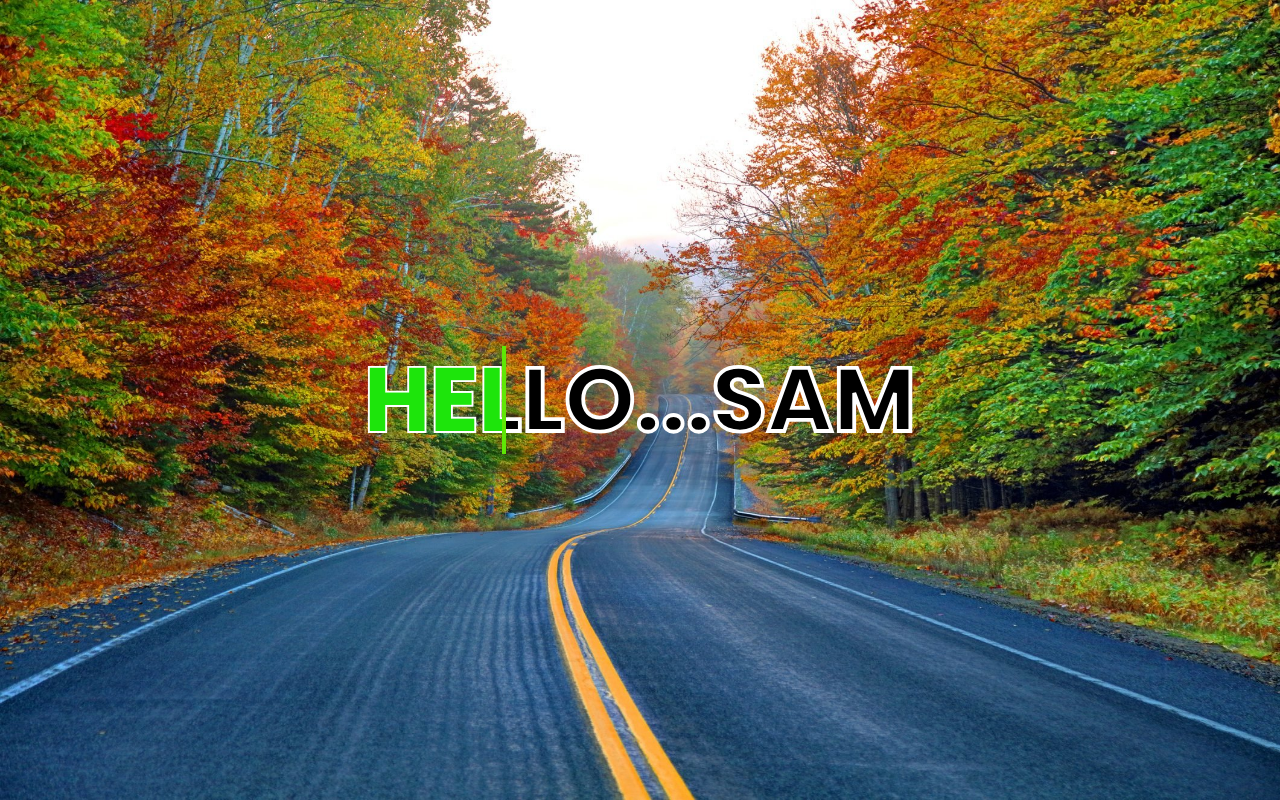
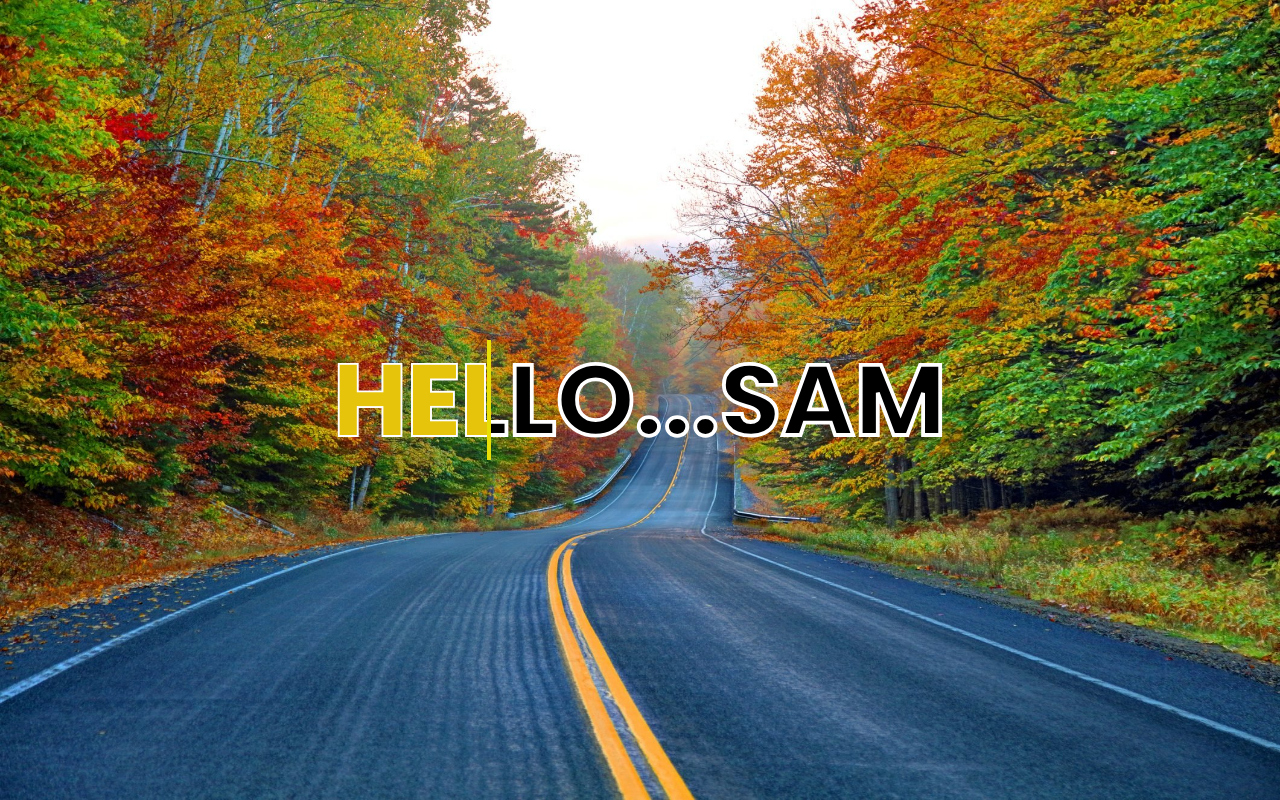
Before and after one commit to samzafar26/Shawod.text, a plain HTML site: page animation3/index.html in a window 1280 px wide. Drawn offline with Linux system fonts and the light colour scheme.

Commit message:
change color and font

```diff
--- a/animation3/style.css
+++ b/animation3/style.css
@@ -16,7 +16,7 @@ body {
 }
 h1 {
   position: relative;
-  font-size: 90px;
+  font-size: 100px;
   color: #000000;
   line-height: 1.2em;
   text-transform: uppercase;
@@ -29,10 +29,10 @@ h1:before {
   left: 0;
   width: 0;
   height: 100%;
-  color:#1de50b;
+  color:#e5c40b;
   overflow: hidden;
-  -webkit-text-stroke: 0vw #263238;
-  border-right: 4px solid #5fe705;
+  -webkit-text-stroke: 0vw #2f9fe0;
+  border-right: 4px solid #e7df05;
   animation: animate 4s linear infinite;
 }
 
```
